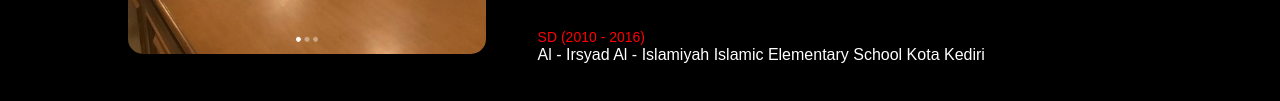
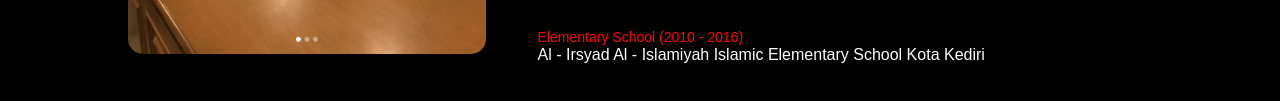
Before and after one commit to bimaleee/UTSFix, a plain HTML site: page index.html in a window 1280 px wide. Both pictures are taken after a click on the element "Education". Shown: the part 1284-1385 px from the top of the page. Drawn offline with Linux system fonts and the light colour scheme.

Commit message:
Update index.html

```diff
--- a/index.html
+++ b/index.html
@@ -83,7 +83,7 @@
                   Junior High School 6 Gresik
                 </li>
                 <li>
-                  <span>SD (2010 - 2016)</span><br />Al - Irsyad Al - Islamiyah
+                  <span>Elementary School (2010 - 2016)</span><br />Al - Irsyad Al - Islamiyah
                   Islamic Elementary School Kota Kediri
                 </li>
               </ul>
```
